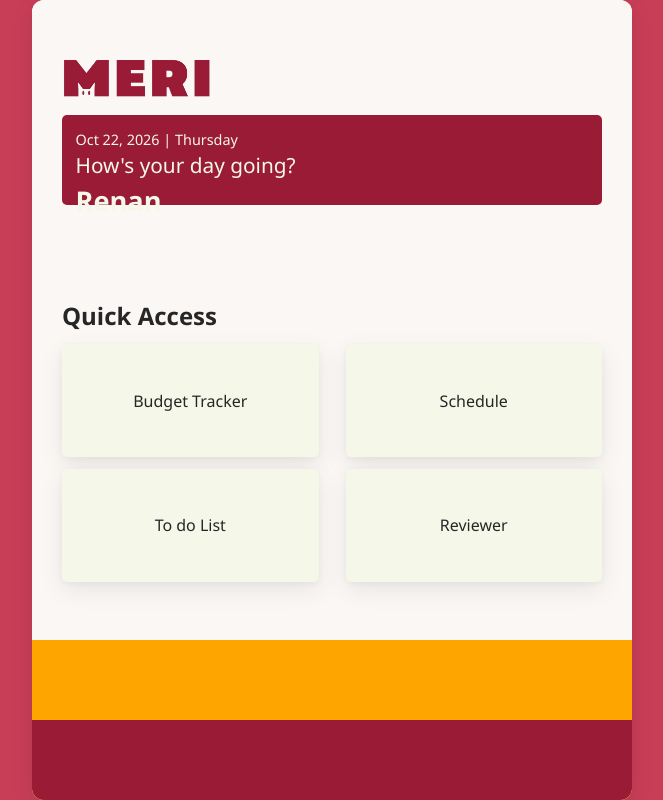
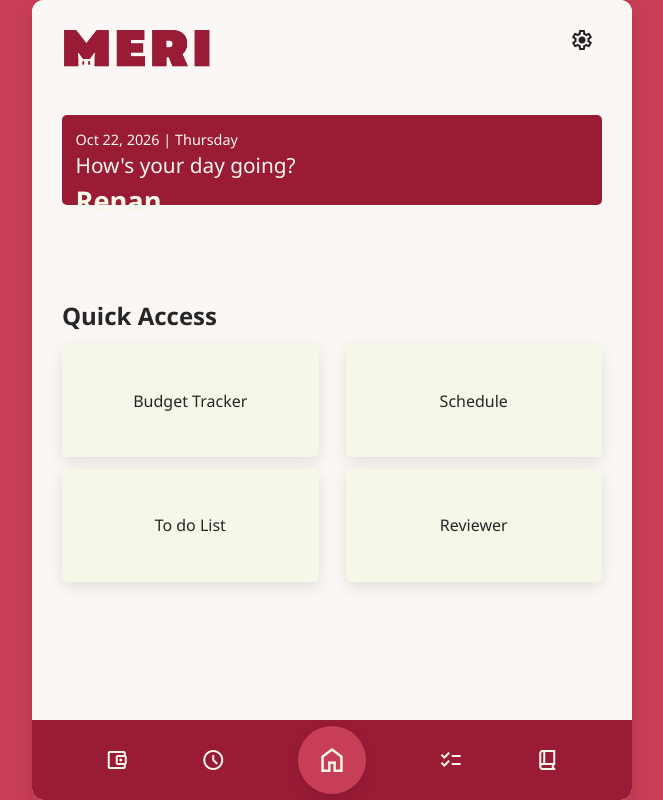
Before and after one commit to RSJR-19/MERI, a Flask app: template templates/dashboard/dashboard.html in a window 1280 px wide. Shown: the whole page, without its empty margins (308-971 px from the left). Run offline with Flask 3, Linux system fonts and the light colour scheme; the template is opened without the code that fills it, so the values that code supplies are empty.

Commit message:
before changes

```diff
--- a/static/css/dashboard/dashboard.css
+++ b/static/css/dashboard/dashboard.css
@@ -4,7 +4,7 @@
     --Tertiary-color: #F5F8E9;
     --Background-color: #FAF7F5;
     --Darks: #252226;
-    --Shadow-Effect: 0 8px 24px rgba(0, 0, 0, 0.08),0 2px 6px rgba(0, 0, 0, 0.04);
+    --Shadow-Effect:  0 5px 15px rgba(0, 0, 0, 0.1);
 }
 
 body{
@@ -37,14 +37,33 @@ body{
     width: 100%;
     background-color: var(--Background-color);
     display: flex;
-    justify-content: flex-start;
+    justify-content: space-between;
     align-items: flex-start;
+    position: relative;
+    padding: 0 5%;
+}
+
+.settings-container{
+    height: 100%;
+    width: 30%;
+    display: flex;
+    justify-content: flex-end;
+    align-items: center;
+
+}
+
+.img-container{
+    width: 30%;
+    height: 100%;
+    display: flex;
+    align-items: flex-start;
+
 }
 
 #logoContainer img{
-    width: 30%;
     max-width: 150px ;
-    margin: 5%;
+    padding: 0;
+
 }
 
 #welcomeContainer{
@@ -74,8 +93,10 @@ body{
     width: 100%;
     display: flex;
     align-items: flex-end;
-    background-color: orange;
+
 }
+
+
 
 #welcomeCard{
     height: 90%;
@@ -127,11 +148,29 @@ body{
     border-radius: 5px;
 }
 
-#navContainer nav{
+#navBar{
     width: 100%;
     height: 50%;
     background-color: var(--Primary-color);
+    display: flex;
+    justify-content: space-evenly;
+    align-items: center;
 }
+
+#navBar span:nth-child(3){
+    color: var(--Tertiary-color);
+    font-size: 2rem;
+    background-color: var(--Secondary-color);
+    padding: 3%;
+    border-radius: 50px;
+    box-shadow: var(--Shadow-Effect);
+}
+
+#navBar span{
+    color: var(--Tertiary-color);
+
+}
+
 
 #quoteContainer{
     height: 20%;
@@ -140,3 +179,8 @@ body{
     position: absolute;
     bottom: 0;
 }
+
+#settingsIcon{
+    margin: 5%;
+    color: var(--Darks);
+}
--- a/templates/dashboard/dashboard.html
+++ b/templates/dashboard/dashboard.html
@@ -6,12 +6,20 @@
     <title>MERI-Welcome</title>
     <link rel="stylesheet" href="/static/css/reset.css">
     <link rel="stylesheet" href="/static/css/dashboard/dashboard.css">
-    <link rel="stylesheet" ref="https://fonts.googleapis.com/css2?family=Material+Symbols+Outlined:opsz,wght,FILL,GRAD@20..48,100..700,0..1,-50..200&icon_names=home" />
+    <link
+    rel="stylesheet"
+    href="https://fonts.googleapis.com/css2?family=Material+Symbols+Outlined">
 </head>
 <body>
     <div id="mainScreen">
         <div id="logoContainer">
+            <div class="img-container">
             <img src="/static/images/logo_without_bg.png" alt="MERI Logo">
+            </div>
+            <div class="settings-container">
+                <span class="material-symbols-outlined" id="settingsIcon">settings</span>
+            </div>
+            <!-- <span class="material-symbols-outlined" id="settingsIcon">settings</span> -->
         </div>
         <div id="welcomeContainer">
             <div id="welcomeCard">
@@ -30,7 +38,14 @@
             </div>
         </div>
         <div id="navContainer">
-            <nav></nav>
+            <nav id="navBar">
+                <span class="material-symbols-outlined">account_balance_wallet</span>
+                <span class="material-symbols-outlined">schedule</span>
+                <span class="material-symbols-outlined">home</span>
+                <span class="material-symbols-outlined">checklist</span>
+                <span class="material-symbols-outlined">book_2</span>
+
+            </nav>
         </div>
     </div>
 
```
